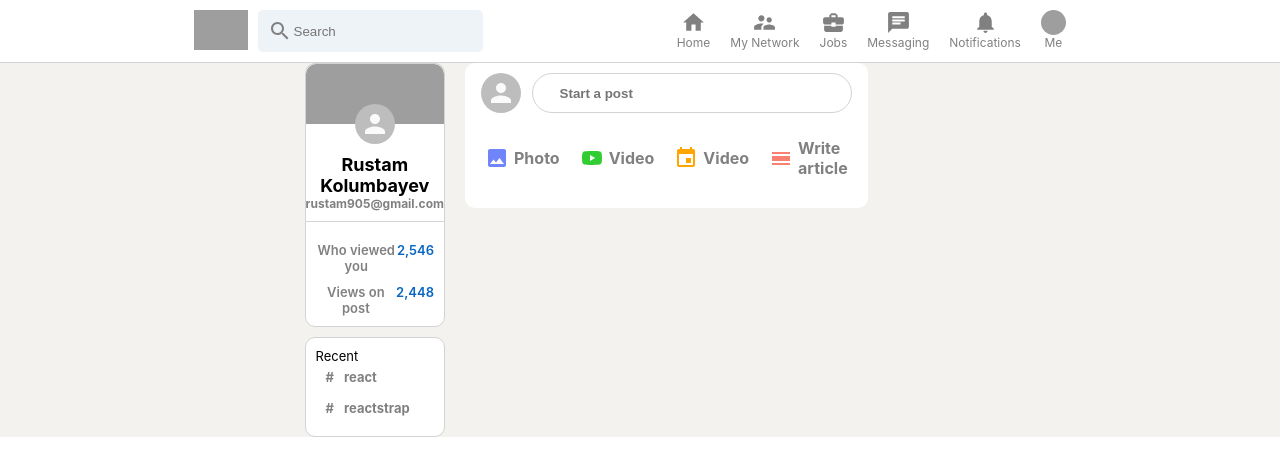
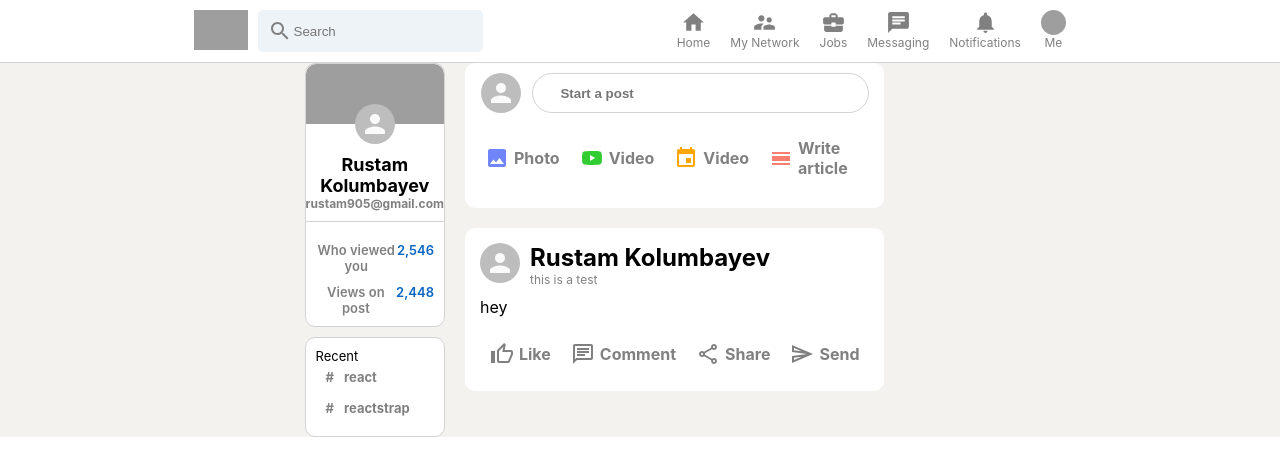
Before and after one commit to Rubick1997/linkedin-clone, a React (Create React App) app: page / in a window 1280 px wide. Shown: the top 476 px of the page. Built offline with nearby package versions, Linux system fonts and the light colour scheme; grey boxes are pictures that could not be loaded.

Commit message:
Building Post Section

```diff
--- a/src/Feed.js
+++ b/src/Feed.js
@@ -1,4 +1,4 @@
-import React from "react";
+import React, { useState } from "react";
 import "./css/Feed.css";
 import { Avatar } from "@material-ui/core";
 import InputOption from "./InputOption";
@@ -6,8 +6,15 @@ import ImageIcon from "@material-ui/icons/Image";
 import YouTubeIcon from "@material-ui/icons/YouTube";
 import EventIcon from "@material-ui/icons/Event";
 import CalendarViewDayIcon from "@material-ui/icons/CalendarViewDay";
+import Post from "./Post";
 
 function Feed() {
+	const [posts, setPosts] = useState([]);
+
+	const sendPost = (e) => {
+		e.preventDefault();
+    };
+
 	return (
 		<div className='feed'>
 			<div className='feed__inputContainer'>
@@ -16,7 +23,9 @@ function Feed() {
 					<div className='feed__input'>
 						<form>
 							<input type='text' placeholder='Start a post' />
-							<button type='submit'>Send</button>
+							<button type='submit' onClick={sendPost}>
+								Send
+							</button>
 						</form>
 					</div>
 				</div>
@@ -31,8 +40,14 @@ function Feed() {
 					/>
 				</div>
 			</div>
-
-
+			{posts.map((post) => (
+				<Post />
+			))}
+			<Post
+				name='Rustam Kolumbayev'
+				description='this is a test'
+				message='hey'
+			/>
 		</div>
 	);
 }
--- /dev/null
+++ b/src/Post.js
@@ -0,0 +1,33 @@
+import { Avatar } from "@material-ui/core";
+import React from "react";
+import "./css/Post.css";
+import InputOption from "./InputOption";
+import ThumbUpAltOutlinedIcon from "@material-ui/icons/ThumbUpAltOutlined";
+import ChatOutlinedIcon from "@material-ui/icons/ChatOutlined";
+import ShareOutlinedIcon from "@material-ui/icons/ShareOutlined";
+import SendOutlinedIcon from "@material-ui/icons/SendOutlined";
+
+function Post({ name, description, message, photoUrl }) {
+	return (
+		<div className='post'>
+			<div className='post__header'>
+				<Avatar />
+				<div className='post__info'>
+					<h2>{name}</h2>
+					<p>{description}</p>
+				</div>
+			</div>
+			<div className='post__body'>
+				<p>{message}</p>
+			</div>
+			<div className='post__buttons'>
+				<InputOption Icon={ThumbUpAltOutlinedIcon} title='Like' color='gray' />
+				<InputOption Icon={ChatOutlinedIcon} title='Comment' color='gray' />
+				<InputOption Icon={ShareOutlinedIcon} title='Share' color='gray' />
+				<InputOption Icon={SendOutlinedIcon} title='Send' color='gray' />
+			</div>
+		</div>
+	);
+}
+
+export default Post;
--- /dev/null
+++ b/src/css/Post.css
@@ -0,0 +1,27 @@
+.post {
+    background-color: white;
+    padding: 15px;
+    margin-bottom: 10px;
+    border-radius: 10px;
+}
+
+.post__header {
+    display: flex;
+    margin-bottom: 10px;
+}
+
+.post__info {
+    margin-left: 10px;
+}
+
+.post__info>p {
+    font-size: 12px;
+    color: gray;
+}
+.post__body{
+    overflow-wrap:anywhere;
+}
+.post__buttons{
+    display: flex;
+    justify-content: space-evenly;
+}
```
